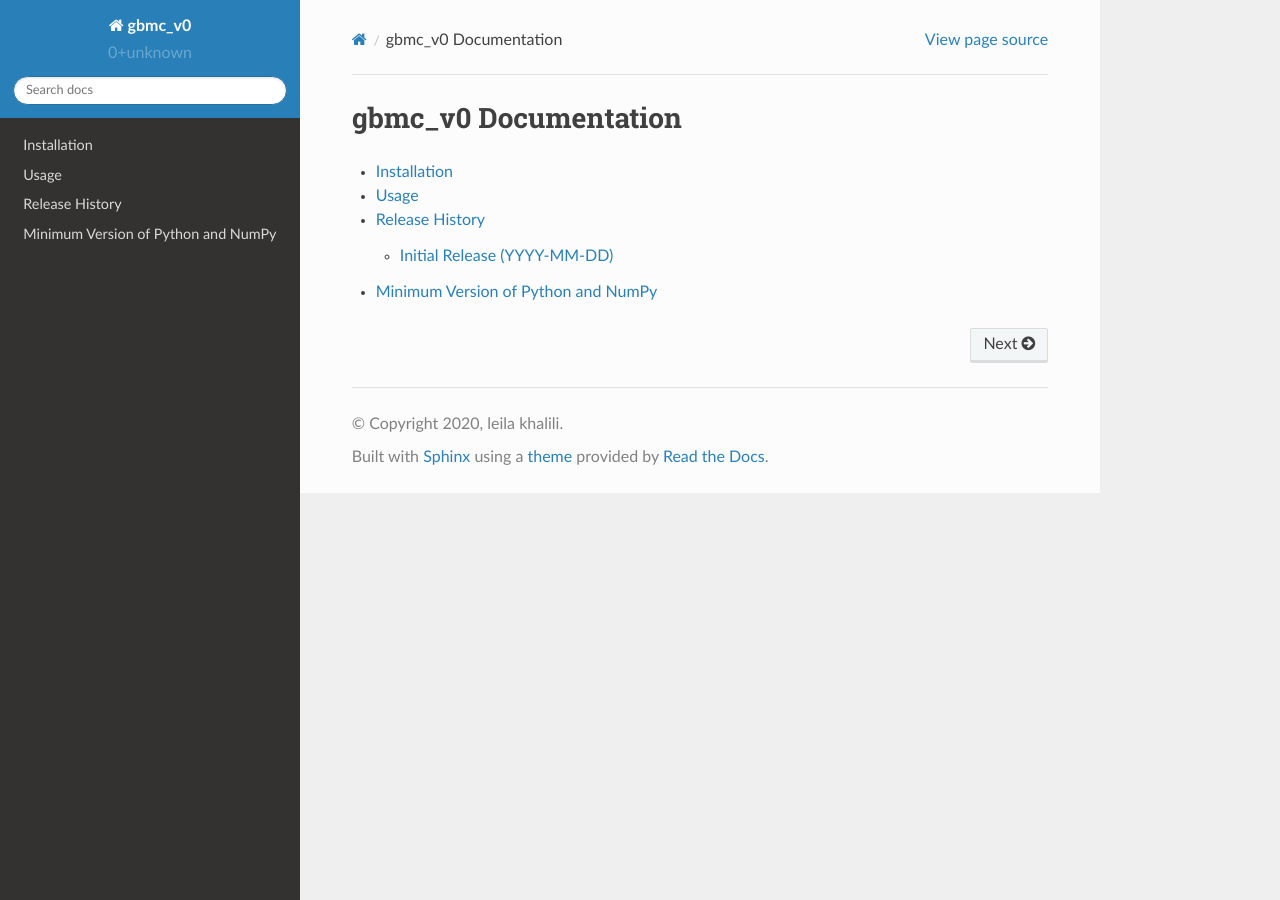
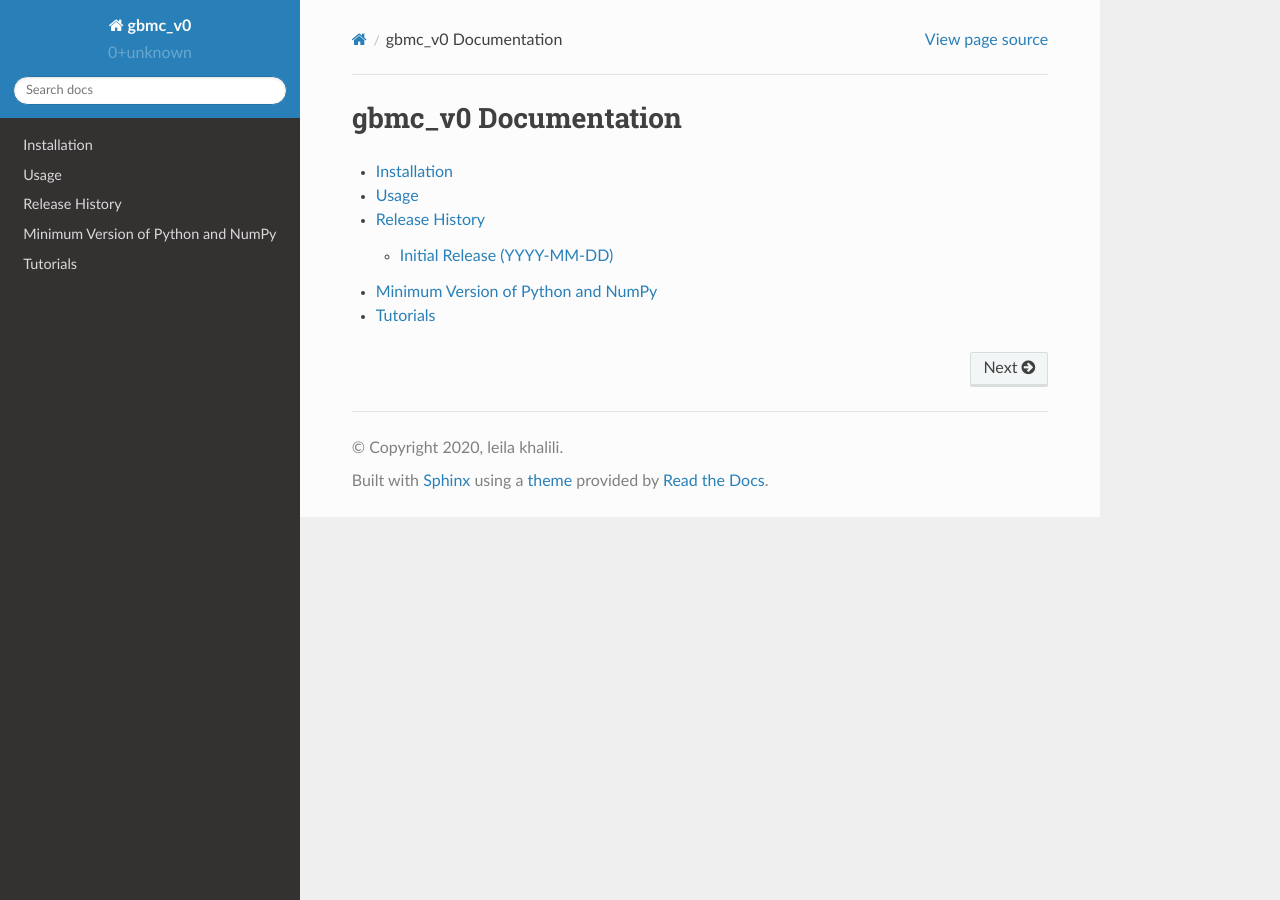
Before and after one commit to leilakhalili87/gbmc_v0, a Sphinx documentation site: the page built from docs/source/index.rst, in a window 1280 px wide. Built offline with Sphinx 7.4.7 and the Read the Docs theme 2.0.0, drawn with Linux system fonts in a browser that asks for light colours; pages that are not in the unit, such as notebooks, are missing from menus.

Commit message:
add tutorials

```diff
--- /dev/null
+++ b/docs/source/Tutorials/index.rst
@@ -0,0 +1,7 @@
+=====
+Tutorials
+=====
+
+.. toctree::
+
+    tot
--- a/docs/source/index.rst
+++ b/docs/source/index.rst
@@ -7,9 +7,9 @@ gbmc_v0 Documentation
 =====================
 
 .. toctree::
-   :maxdepth: 2
 
    installation
    usage
    release-history
    min_versions
+   Tutorials/index
```
Also changed, not shown: docs/source/Tutorials/tot.ipynb (added).
